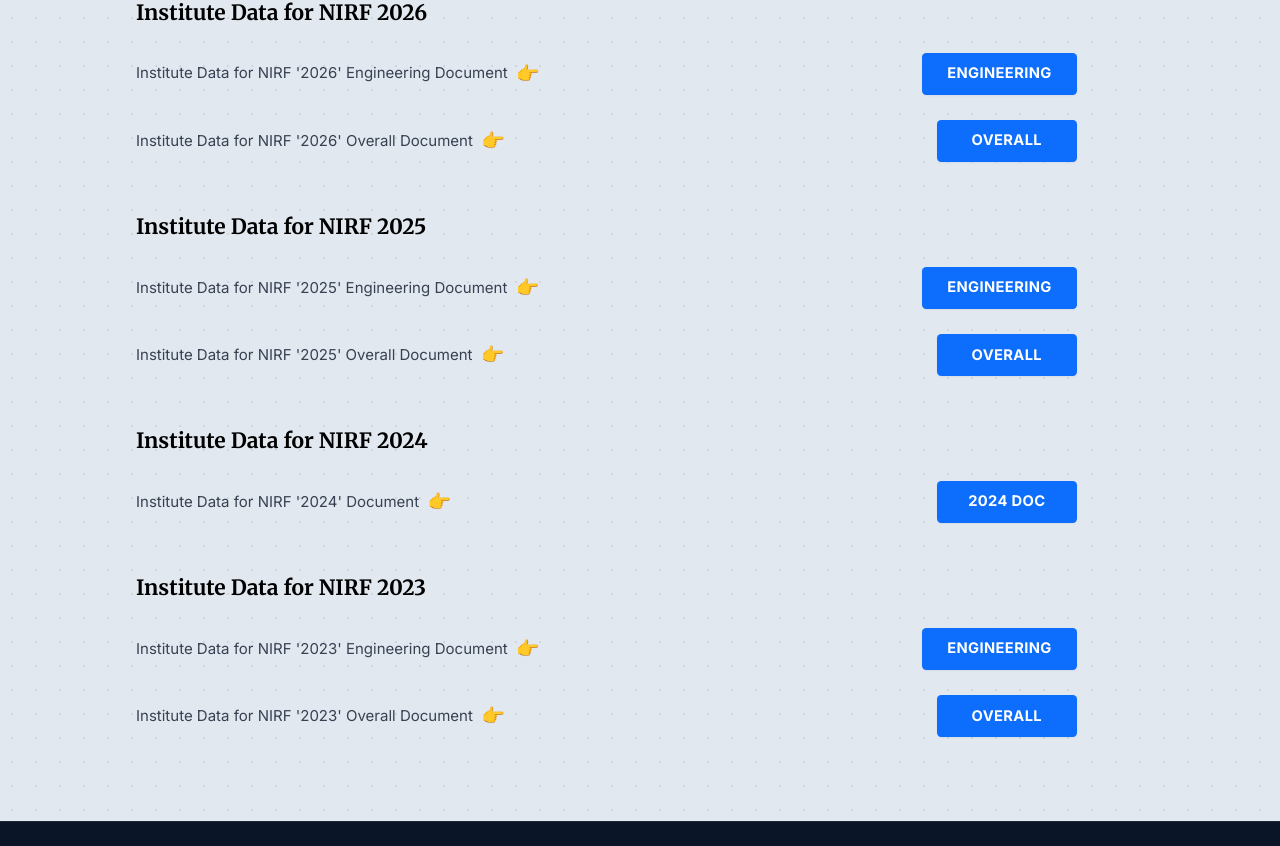
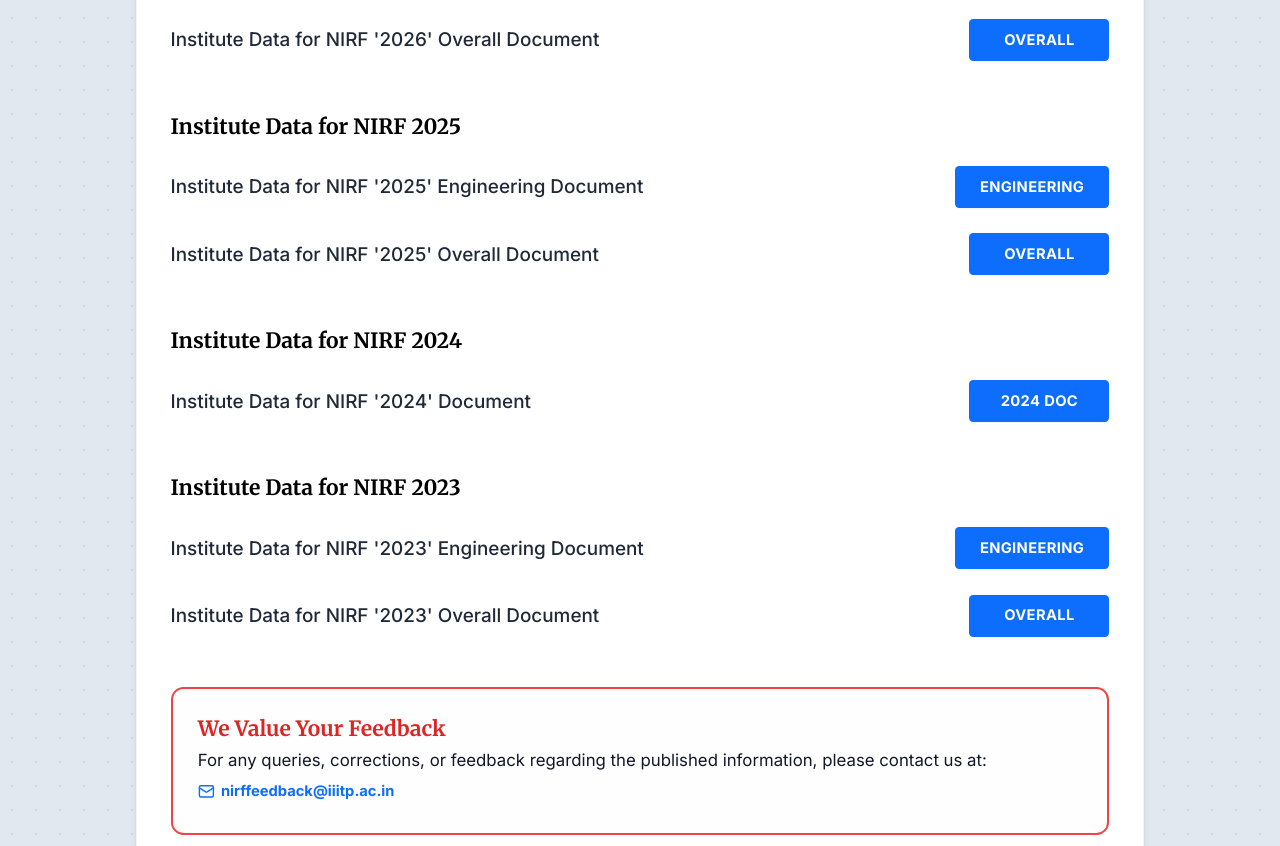
Before and after one commit to iiitp-official/website, a React (Vite) app: page /nirf in a window 1280 px wide. Shown: the part 474-1320 px from the top of the page. Built offline with nearby package versions, Linux system fonts and the light colour scheme.

Commit message:
Added and fixed the NIRF page

```diff
--- a/src/pages/NIRFPage.jsx
+++ b/src/pages/NIRFPage.jsx
@@ -1,36 +1,64 @@
-import React from 'react';
-import { Mail } from 'lucide-react';
-import PageHeader from '../components/shared/PageHeader';
+import React from "react";
+import { Mail } from "lucide-react";
+import PageHeader from "../components/shared/PageHeader";
 
 const NIRFPage = () => {
   const nirfData = [
     {
-      year: '2026',
+      year: "2026",
       docs: [
-        { label: "Institute Data for NIRF '2026' Engineering Document", btnLabel: "ENGINEERING", path: "/NIRF/1.pdf" },
-        { label: "Institute Data for NIRF '2026' Overall Document", btnLabel: "OVERALL", path: "/NIRF/2.pdf" },
-      ]
+        {
+          label: "Institute Data for NIRF '2026' Engineering Document",
+          btnLabel: "ENGINEERING",
+          path: "/NIRF/1.pdf",
         },
         {
-      year: '2025',
-      docs: [
-        { label: "Institute Data for NIRF '2025' Engineering Document", btnLabel: "ENGINEERING", path: "/NIRF/3.pdf" },
-        { label: "Institute Data for NIRF '2025' Overall Document", btnLabel: "OVERALL", path: "/NIRF/4.pdf" },
-      ]
+          label: "Institute Data for NIRF '2026' Overall Document",
+          btnLabel: "OVERALL",
+          path: "/NIRF/2.pdf",
+        },
+      ],
     },
     {
-      year: '2024',
+      year: "2025",
       docs: [
-        { label: "Institute Data for NIRF '2024' Document", btnLabel: "2024 Doc", path: "/NIRF/5.pdf" },
-      ]
+        {
+          label: "Institute Data for NIRF '2025' Engineering Document",
+          btnLabel: "ENGINEERING",
+          path: "/NIRF/3.pdf",
         },
         {
-      year: '2023',
+          label: "Institute Data for NIRF '2025' Overall Document",
+          btnLabel: "OVERALL",
+          path: "/NIRF/4.pdf",
+        },
+      ],
+    },
+    {
+      year: "2024",
       docs: [
-        { label: "Institute Data for NIRF '2023' Engineering Document", btnLabel: "ENGINEERING", path: "/NIRF/6.pdf" },
-        { label: "Institute Data for NIRF '2023' Overall Document", btnLabel: "OVERALL", path: "/NIRF/7.pdf" },
-      ]
-    }
+        {
+          label: "Institute Data for NIRF '2024' Document",
+          btnLabel: "2024 Doc",
+          path: "/NIRF/5.pdf",
+        },
+      ],
+    },
+    {
+      year: "2023",
+      docs: [
+        {
+          label: "Institute Data for NIRF '2023' Engineering Document",
+          btnLabel: "ENGINEERING",
+          path: "/NIRF/6.pdf",
+        },
+        {
+          label: "Institute Data for NIRF '2023' Overall Document",
+          btnLabel: "OVERALL",
+          path: "/NIRF/7.pdf",
+        },
+      ],
+    },
   ];
 
   return (
@@ -38,19 +66,7 @@ const NIRFPage = () => {
       <PageHeader title="National Institutional Ranking Framework (NIRF)" />
 
       <div className="max-w-5xl mx-auto px-4 sm:px-6 lg:px-8 pt-12">
-
-        {/* Feedback Section */}
-        <div className="mb-12 text-left">
-          <h2 className="text-base font-bold text-gray-800 dark:text-gray-200 mb-1">We Value Your Feedback</h2>
-          <p className="text-gray-700 dark:text-gray-300 mb-2 text-sm">
-            For any queries, corrections, or feedback regarding the published information, please contact us at:
-          </p>
-          <a href="mailto:nirffeedback@iiitp.ac.in" className="inline-flex items-center text-[#0d6efd] hover:underline text-sm font-medium">
-            <Mail className="w-4 h-4 mr-1.5" />
-            nirffeedback@iiitp.ac.in
-          </a>
-        </div>
-
+        <div className="bg-white dark:bg-surface-dark rounded-xl shadow-md border border-gray-100 dark:border-gray-800 p-6 md:p-8">
           {/* Data Sections */}
           <div className="space-y-12">
             {nirfData.map((section, idx) => (
@@ -61,16 +77,18 @@ const NIRFPage = () => {
 
                 <div className="space-y-6">
                   {section.docs.map((doc, docIdx) => (
-                  <div key={docIdx} className="flex flex-col sm:flex-row sm:items-center justify-between gap-4 max-w-4xl">
-                    <div className="flex items-center text-gray-700 dark:text-gray-300 text-[15px]">
+                    <div
+                      key={docIdx}
+                      className="flex flex-col sm:flex-row sm:items-center justify-between gap-4 max-w-4xl"
+                    >
+                      <div className="flex items-center text-gray-800 dark:text-gray-200 text-base md:text-lg font-medium">
                         <span>{doc.label}</span>
-                      <span className="ml-2 text-lg">👉</span>
                       </div>
                       <div className="sm:ml-auto">
                         <a
                           href={doc.path}
-                        target="_blank" rel="noopener noreferrer"
-
+                          target="_blank"
+                          rel="noopener noreferrer"
                           className="inline-flex justify-center items-center px-6 py-2.5 bg-[#0d6efd] hover:bg-blue-700 text-white font-bold rounded shadow-sm transition-colors min-w-[140px] uppercase text-sm tracking-wide"
                         >
                           {doc.btnLabel}
@@ -83,6 +101,24 @@ const NIRFPage = () => {
             ))}
           </div>
 
+          {/* Feedback Section */}
+          <div className="mt-12 p-6 border-2 border-red-500 rounded-xl text-left bg-red-50/10 dark:bg-red-900/10">
+            <h2 className="text-xl font-bold text-red-600 dark:text-red-400 mb-1">
+              We Value Your Feedback
+            </h2>
+            <p className="mb-2 text-md">
+              For any queries, corrections, or feedback regarding the published
+              information, please contact us at:
+            </p>
+            <a
+              href="mailto:nirffeedback@iiitp.ac.in"
+              className="inline-flex items-center text-[#0d6efd] dark:text-blue-400 hover:text-blue-700 dark:hover:text-blue-300 hover:underline text-sm font-bold"
+            >
+              <Mail className="w-4 h-4 mr-1.5" />
+              nirffeedback@iiitp.ac.in
+            </a>
+          </div>
+        </div>
       </div>
     </div>
   );
```
Lines whose indentation alone changed are shown as unchanged.
